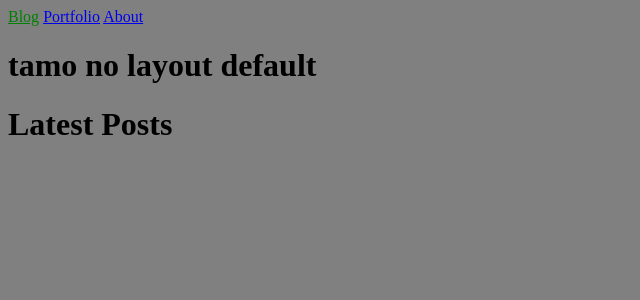
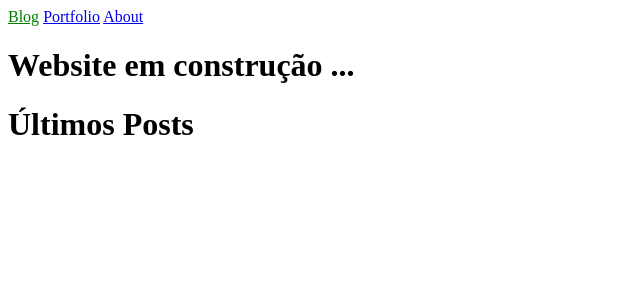
Before and after one commit to APonce911/jekyll-mywebsite, a Jekyll site: the page built from index.html, in a window 1280 px wide. Shown: the top 300 px of the page, without its empty margins (0-640 px from the left). Built offline with Jekyll 4.4.1, drawn with Linux system fonts in a browser that asks for light colours.

Commit message:
landing page small edit

```diff
--- a/_layouts/default.html
+++ b/_layouts/default.html
@@ -9,7 +9,7 @@
   </head>
   <body>
     {% include navigation.html %}
-    <h1>tamo no layout default </h1>
+    <h1>Website em construção ...</h1>
     {{ content }}
   </body>
 </html>
--- a/_sass/main.scss
+++ b/_sass/main.scss
@@ -2,5 +2,5 @@
   color: green;
 }
 body {
-  background-color: gray;
+  background-color: white;
 }
--- a/index.html
+++ b/index.html
@@ -2,7 +2,7 @@
 <!-- layout: default -->
 title: Blog
 ---
-<h1>Latest Posts</h1>
+<h1>Últimos Posts</h1>
 
 <ul>
   {% for post in site.posts %}
```
